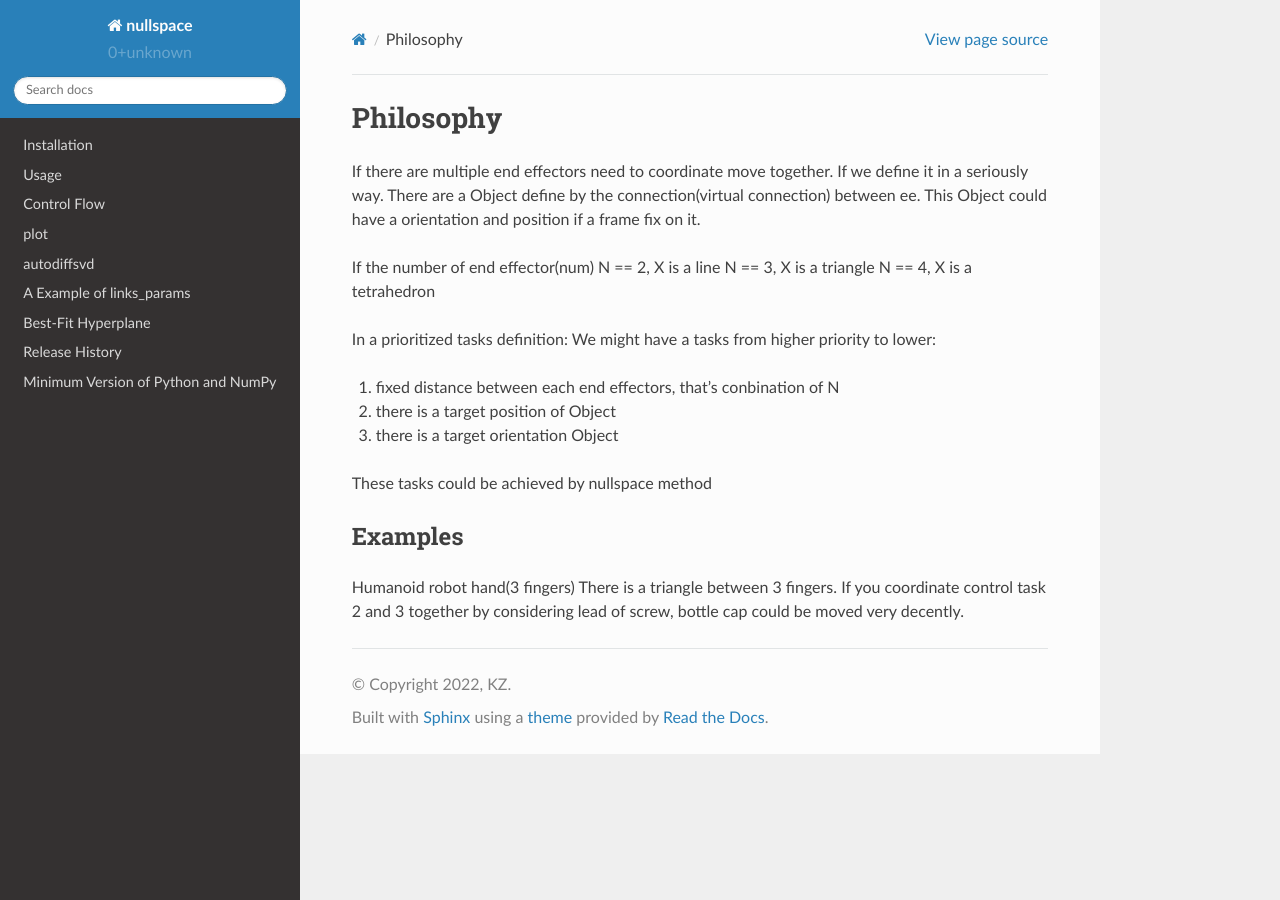
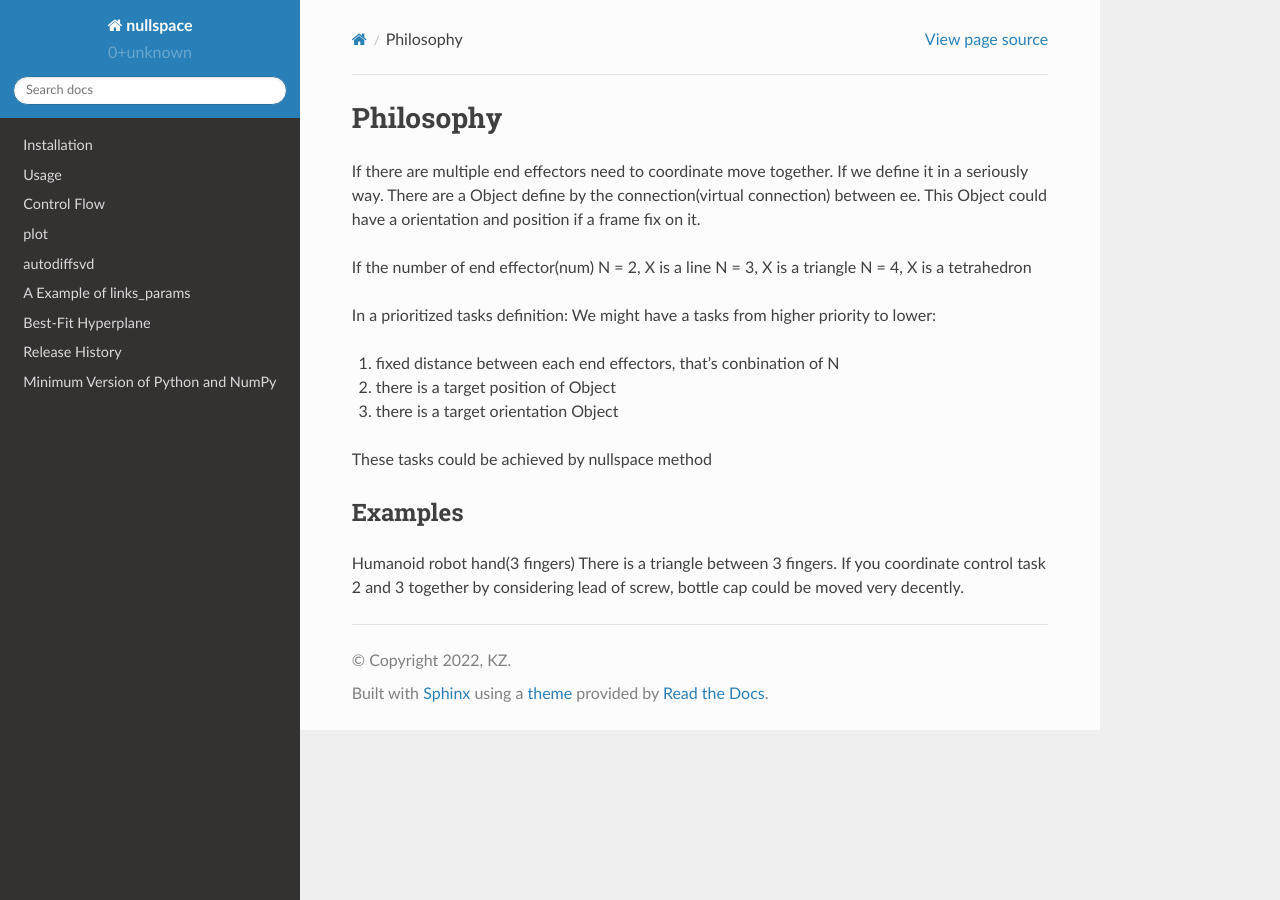
Before and after one commit to ke-zhang-rd/nullspace, a Sphinx documentation site: the page built from docs/source/philosophy.rst, in a window 1280 px wide. Built offline with Sphinx 7.4.7 and the Read the Docs theme 2.0.0, drawn with Linux system fonts in a browser that asks for light colours; pages that are not in the unit, such as notebooks, are missing from menus.

```diff
--- a/docs/source/philosophy.rst
+++ b/docs/source/philosophy.rst
@@ -6,9 +6,9 @@ If there are multiple end effectors need to coordinate move together. If we defi
 connection(virtual connection) between ee. This Object could have a orientation and position if a frame fix on it.
 
 If the number of end effector(num)
-N == 2, X is a line
-N == 3, X is a triangle
-N == 4, X is a tetrahedron
+N = 2, X is a line
+N = 3, X is a triangle
+N = 4, X is a tetrahedron
 
 
 In a prioritized tasks definition:
```
